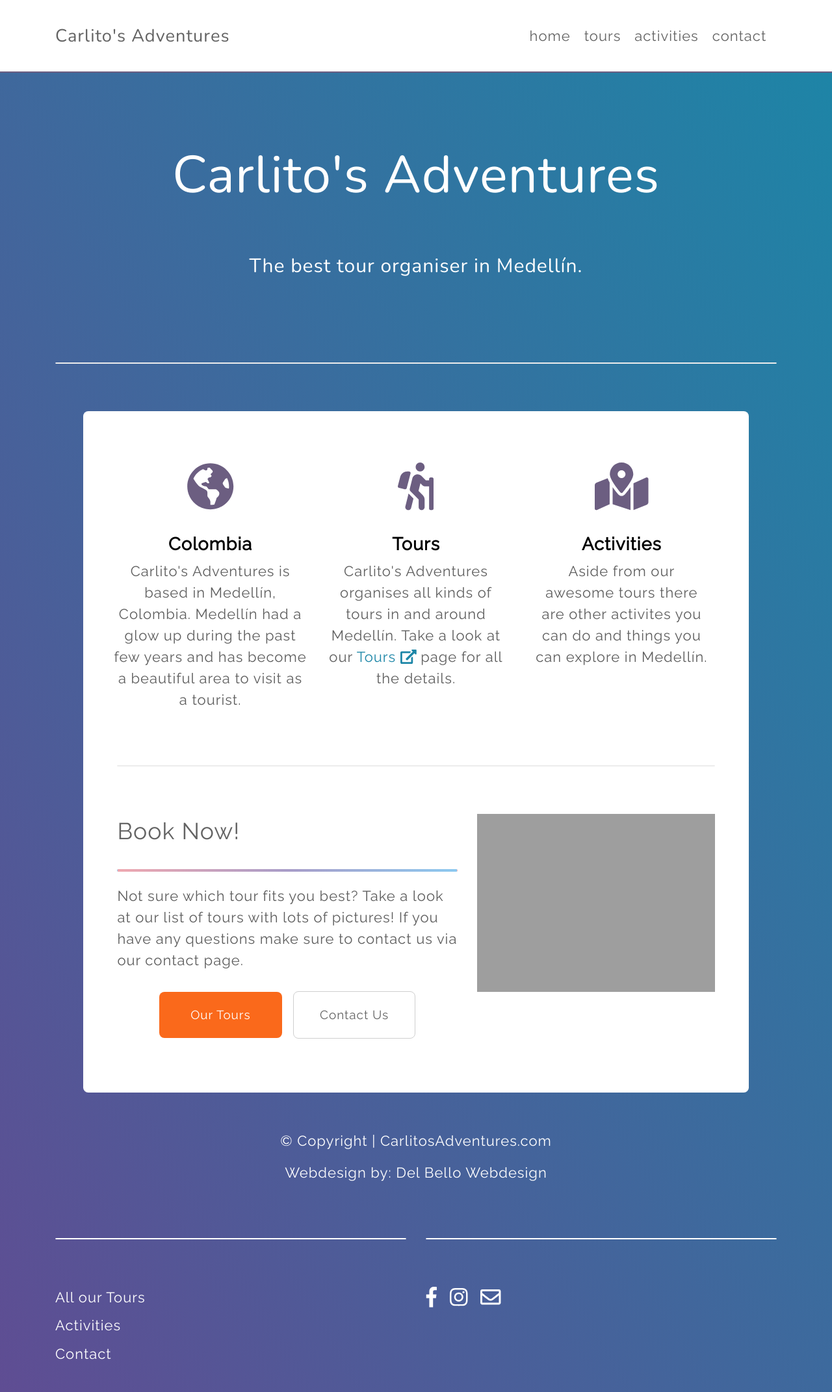
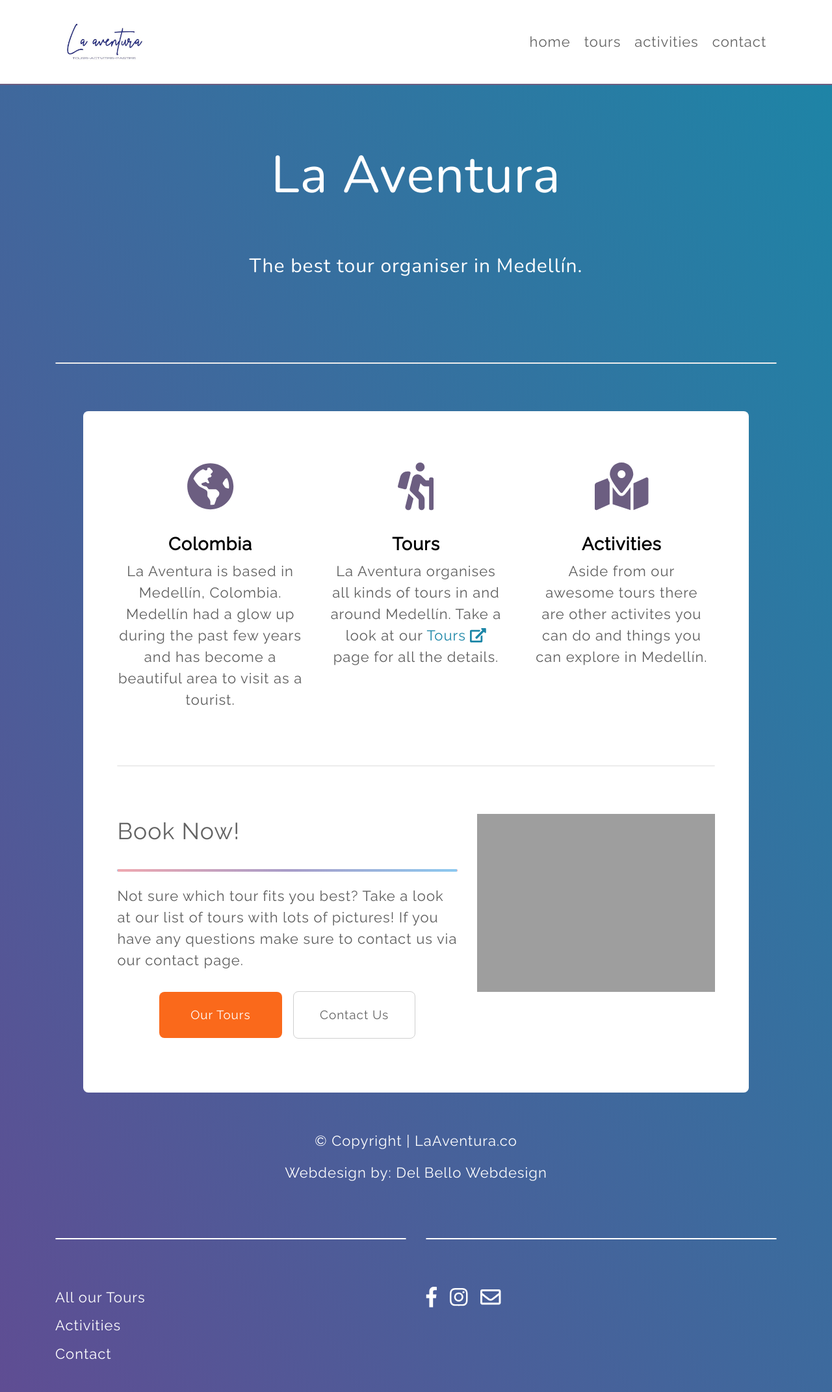
Before and after one commit to MaxBoog/laAventura, a PHP site: page / in a window 1280 px wide. Shown: the whole page at 65% size. Run offline with PHP 8.4, Linux system fonts and the light colour scheme; grey boxes are pictures that could not be loaded.

Commit message:
Change to Laaventura

```diff
--- a/assets/css/master.css
+++ b/assets/css/master.css
@@ -1,5 +1,5 @@
 /*
-	Carlitos Adventures
+	La Aventura
 */
 /* BASE - Base styles, variables */
 /*
@@ -342,6 +342,8 @@ nav.shrink {
   -webkit-transition: all 0.4s ease;
   -o-transition: all 0.4s ease;
   transition: all 0.4s ease; }
+  .navbar-custom .img-logo {
+    max-width: 150px; }
   .navbar-custom .navbar-brand {
     color: #636363;
     font-family: "Nunito", sans-serif;
@@ -490,6 +492,8 @@ footer {
     font-size: 1.6rem; }
   li {
     font-size: 1.6rem; }
+  .navbar-custom .img-logo {
+    max-width: 10rem !important; }
   .navbar-custom .navbar-brand {
     font-size: 1.8rem; }
   .carousel-control-prev {
--- a/assets/scss/layouts/_mobile.scss
+++ b/assets/scss/layouts/_mobile.scss
@@ -86,6 +86,11 @@
 
 	.navbar-custom
 	{
+		.img-logo
+		{
+			max-width: 10rem !important;
+		}
+
 		.navbar-brand
 		{
 			font-size: $font-s;
--- a/assets/scss/layouts/_nav.scss
+++ b/assets/scss/layouts/_nav.scss
@@ -19,6 +19,11 @@ nav.shrink
 	border-bottom: 2px solid $purple;
 	padding: 3rem !important;
 	transition: all 0.4s ease;
+
+	.img-logo
+	{
+		max-width: 150px;
+	}
 
 	.navbar-brand
 	{
--- a/assets/scss/master.scss
+++ b/assets/scss/master.scss
@@ -1,5 +1,5 @@
 /*
-	Carlitos Adventures
+	La Aventura
 */
 
 /* BASE - Base styles, variables */
--- a/index.html
+++ b/index.html
@@ -6,13 +6,13 @@
 	<!--[if IE 7]>         <html class="no-js lt-ie9 lt-ie8" lang="nl"> <![endif]-->
 	<!--[if IE 8]>         <html class="no-js lt-ie9" lang="nl"> <![endif]-->
 
-	<title>Carlito's Adventures</title>
+	<title>La Aventura</title>
 
 	<meta charset="utf-8" />
 	<meta http-equiv="X-UA-Compatible" content="IE=edge" />
 	<meta name="viewport" content="width=device-width, initial-scale=1" />
-	<meta name="description" content="Carlito's Adventures organises tours in and around Medellín." />
-	<meta name="keywords" content="Carlito's Adventures,tours,activities,Medellín,colombia" />
+	<meta name="description" content="La Aventura organises tours in and around Medellín." />
+	<meta name="keywords" content="La Aventura,tours,activities,Medellín,colombia" />
 	<link rel="apple-touch-icon" sizes="180x180" href="assets/img/favicons/apple-touch-icon.png" />
 	<link rel="icon" type="image/png" sizes="32x32" href="assets/img/favicons/favicon-32x32.png" />
 	<link rel="icon" type="image/png" sizes="16x16" href="assets/img/favicons/favicon-16x16.png" />
@@ -63,7 +63,7 @@
 	<header>
 		<nav class="navbar navbar-expand-lg fixed-top navbar-custom">
 			<div class="container">
-				<a class="navbar-brand" href="/">Carlito's Adventures</a>
+				<a class="navbar-brand" href="/"><img class="img-fluid img-logo" src="assets/img/images/laaventrua.jpeg" alt="La Aventura"></a>
 
 				<button class="navbar-toggler collapsed" type="button" data-toggle="collapse"
 					data-target="#navbarResponsive" aria-controls="navbarResponsive" aria-expanded="false"
@@ -99,8 +99,8 @@
 	</header>
 	<section class="container">
 		<div class="row">
-			<!-- <img src="assets/img/images/CarlitosAdventures.png" alt="Carlitos Adventures" class="img-fluid m-5 p-5"> -->
-			<h1 class="header-text mx-auto">Carlito's Adventures</h1>
+			<!-- <img src="assets/img/images/laaventura.png" alt="Carlitos Adventures" class="img-fluid m-5 p-5"> -->
+			<h1 class="header-text mx-auto">La Aventura</h1>
 			<div class="col-sm-12 text-center">
 				<p class="header-subtext">The best tour organiser in Medellín.</p>
 				<hr>
@@ -115,7 +115,7 @@
 					<i class="fas fa-globe-americas fa-5x mb-5 short-icon"></i>
 					<h2><strong>Colombia</strong></h2>
 					<p class="marketing-text">
-						Carlito's Adventures is based in Medellín, Colombia. Medellín had a
+						La Aventura is based in Medellín, Colombia. Medellín had a
 						glow up during the past few years and has become a beautiful area
 						to visit as a tourist.
 					</p>
@@ -125,7 +125,7 @@
 					<i class="fas fa-hiking fa-5x mb-5 short-icon"></i>
 					<h2><strong>Tours</strong></h2>
 					<p class="marketing-text">
-						Carlito's Adventures organises all kinds of tours in and around
+						La Aventura organises all kinds of tours in and around
 						Medellín. Take a look at our <a href="tours.html">Tours <i class="fas fa-external-link-alt"></i></a> page
 						for all the details.
 					</p>
@@ -156,7 +156,7 @@
 					</p>
 				</div>
 				<div class="col-md-5">
-					<img class="img-fluid" src="assets/img/images/colombia-min.jpg" alt="Carlito's Adventures" />
+					<img class="img-fluid" src="assets/img/images/colombia-min.jpg" alt="La Aventura" />
 				</div>
 			</div>
 
@@ -175,7 +175,7 @@
 					</p>
 				</div>
 				<div class="col-md-5 order-md-1">
-					<img class="img-fluid" src="assets/img/images/colombia2.jpg" alt="Carlito's Adventures" />
+					<img class="img-fluid" src="assets/img/images/colombia2.jpg" alt="La Aventura" />
 				</div>
 			</div>
 
@@ -197,7 +197,7 @@
 					</p>
 				</div>
 				<div class="col-md-5">
-					<img class="img-fluid" src="assets/img/images/compass.jpg" alt="Carlito's Adventures" />
+					<img class="img-fluid" src="assets/img/images/compass.jpg" alt="La Aventura" />
 				</div>
 			</div> -->
 		</div>
@@ -209,7 +209,7 @@
 				<div class="col-md-12">
 					<p class="text-center">
 						&copy; Copyright |
-						<a href="carlitosadventures.com">CarlitosAdventures.com</a>
+						<a href="https://www.laaventura.co">LaAventura.co</a>
 					</p>
 					<p class="pt-2 text-center">
 						Webdesign by:<a href="https://www.delbellowebdesign.nl">
@@ -236,7 +236,7 @@
 					<a href="https://www.facebook.com/carlitosadventures/" target="_blank" class="pr-4">
 						<i class="fab fa-facebook-f fa-3x"></i>
 					</a>
-					<a href="https://www.instagram.com/carlitos_mde/" target="_blank" class="pr-4">
+					<a href="https://www.instagram.com/laaventuraco/" target="_blank" class="pr-4">
 						<i class="fab fa-instagram fa-3x"></i>
 					</a>
 					<a href="mailto:carlitosadventures@gmail.com">
```
Also changed, not shown: activities.html (+8 -8 lines), contact.html (+6 -6 lines), service.html (+6 -6 lines), tours.html (+6 -6 lines), assets/css/master.min.css, assets/img/images/laaventrua.jpeg (added), 1 other file.
